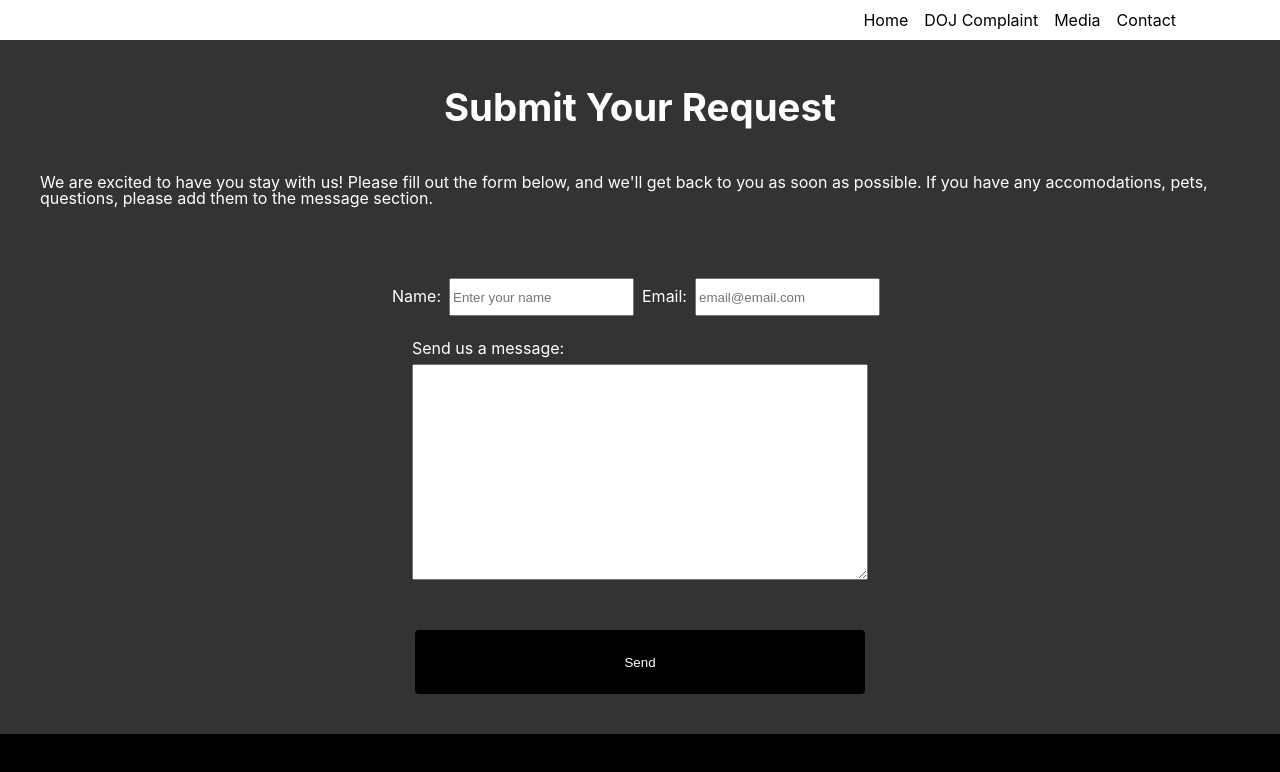
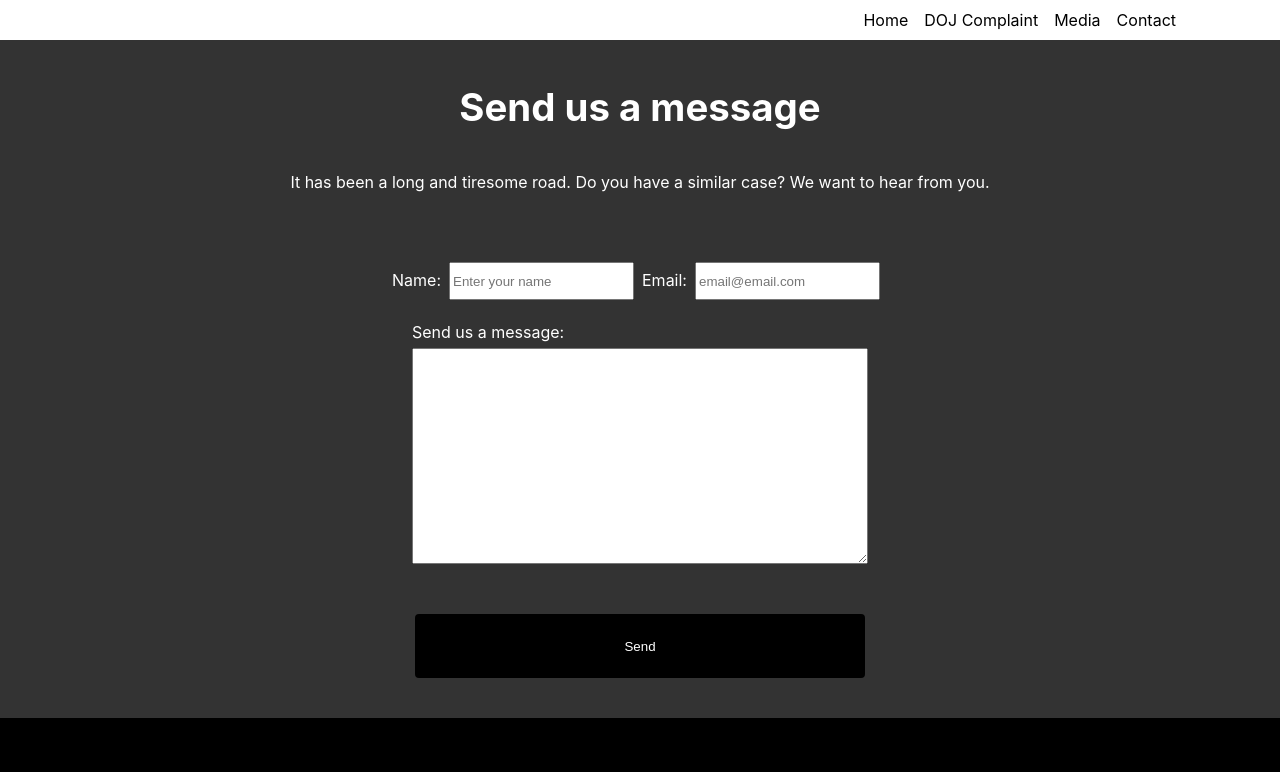
Before and after one commit to Koyamot/SpokaneCountyCourtCorruption, a React (Create React App) app in the folder client/: page /contact in a window 1280 px wide. Shown: the top 772 px of the page. Built offline with nearby package versions, Linux system fonts and the light colour scheme.

Commit message:
change about message

```diff
--- a/client/src/components/About/About.js
+++ b/client/src/components/About/About.js
@@ -29,13 +29,10 @@ const About = () => {
 
   return (
     <div className="about-div">
-      <h2>Submit Your Request</h2>
+      <h2>Send us a message</h2>
       <form className="flex-column align-center" onSubmit={sendEmail}>
         <p>
-          We are excited to have you stay with us! Please fill out the form
-          below, and we'll get back to you as soon as possible. If you have any
-          accomodations, pets, questions, please add them to the message
-          section.
+          It has been a long and tiresome road. Do you have a similar case? We want to hear from you.
         </p>
         <div className="name-box">
           <label>
```
Also changed, not shown: 1 other file (tests, documents, lock files or other folders).
